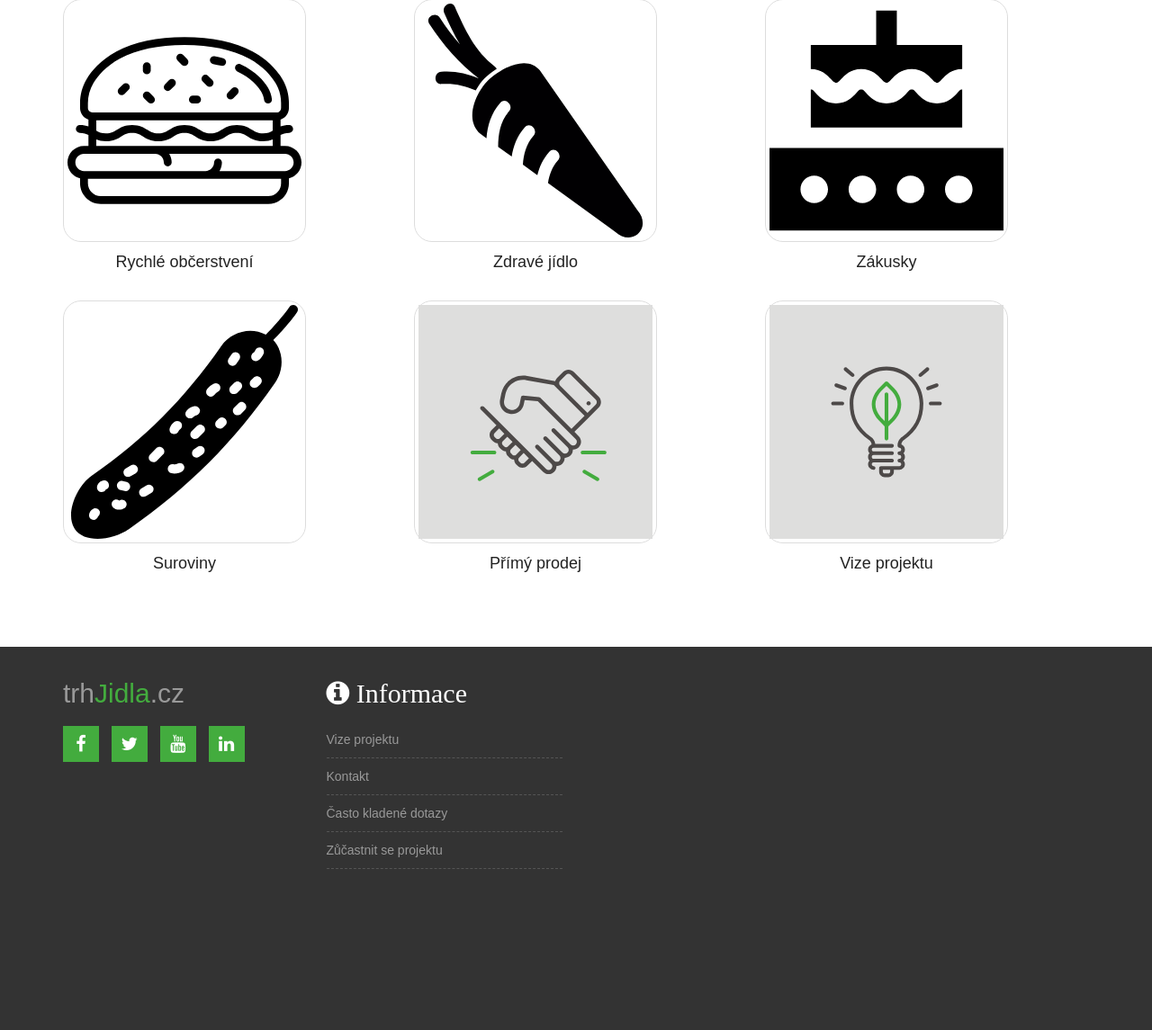
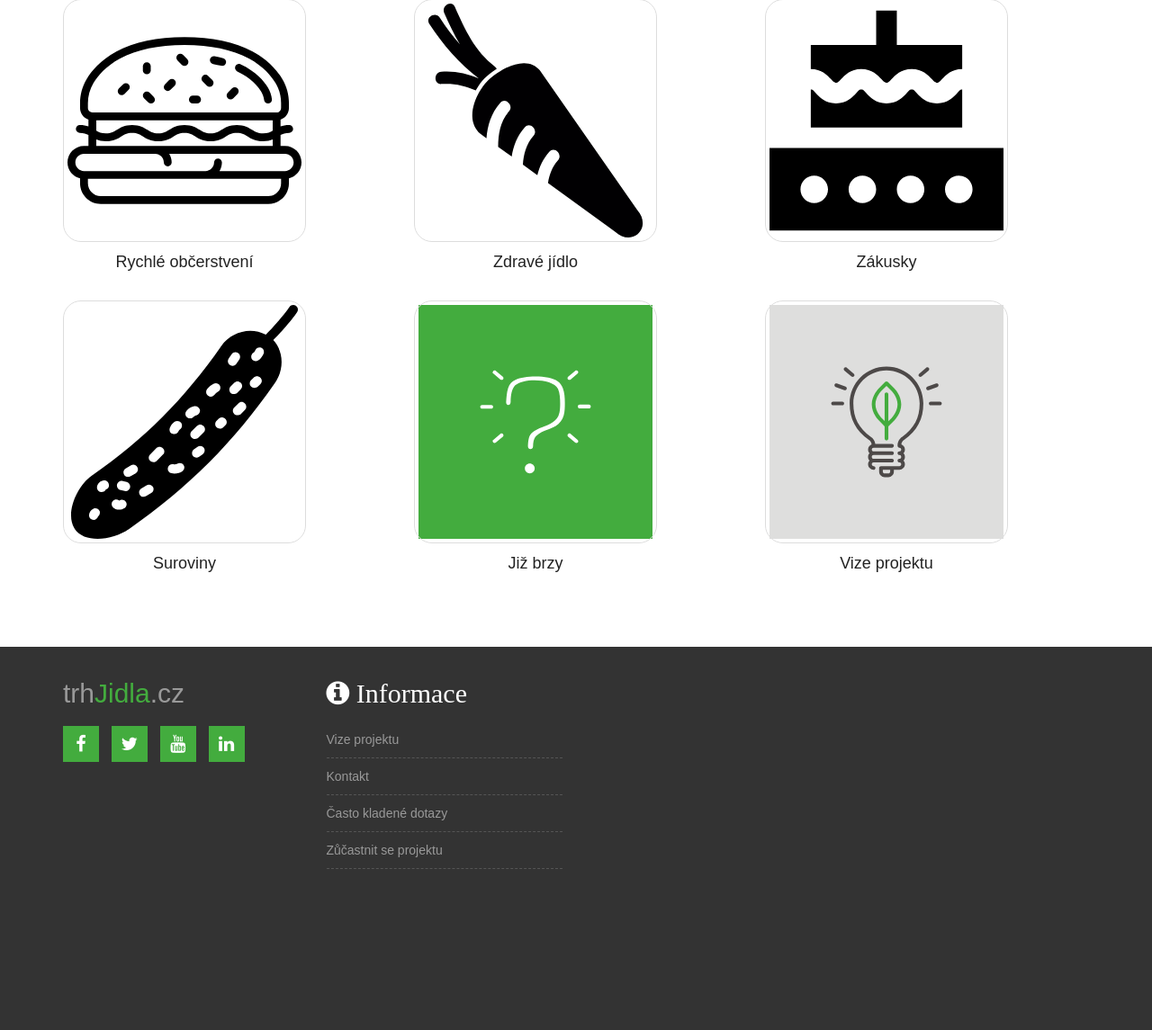
Before and after one commit to jnosgps/trhjidla, a Django app: template shop1/templates/shop1/home_view.html in a window 1280 px wide; the page is wider, and only the part inside the window is pictured. Shown: the part 640-1785 px from the top of that part at 90% size. Run offline with Django 3.2, Linux system fonts and the light colour scheme; the template is opened without the code that fills it, so the values that code supplies are empty; some libraries are stand-ins or nearby versions.

Commit message:
zmena log, skryti kategorie direct

```diff
--- a/shop1/templates/shop1/home_view.html
+++ b/shop1/templates/shop1/home_view.html
@@ -77,16 +77,18 @@
 		<div class="col-md-4">
 			<div class="home-category">
 				<div class="home-category-img">
-					<img src="/static/img/svg/direct.svg" alt="Přímý prodej">
+					<!--<img src="/static/img/svg/direct.svg" alt="Přímý prodej">-->
+					<img src="/static/img/svg/8B.svg" alt="Již brzy">
 					<div class="home-category-hover">
-						<a href="producenti/direct/az/" class="home-category-hover-linkA"><i class="fa fa-link xfax"></i> Producenti (A-Z)</a>
+						<!--<a href="producenti/direct/az/" class="home-category-hover-linkA"><i class="fa fa-link xfax"></i> Producenti (A-Z)</a>
 						<a href="producenti/direct/top/" class="home-category-hover-linkB"><i class="fa fa-link xfax"></i> Producenti (<i class="fa fa-star"></i>)</a>
 						<a href="produkty/direct/az/" class="home-category-hover-linkC"><i class="fa fa-link xfax"></i> Produkty (A-Z)</a>
-						<a href="producenti/direct/on/" class="home-category-hover-linkD"><i class="fa fa-link xfax"></i> Producenti (<i class="fa fa-toggle-on"></i>)</a>
+						<a href="producenti/direct/on/" class="home-category-hover-linkD"><i class="fa fa-link xfax"></i> Producenti (<i class="fa fa-toggle-on"></i>)</a>-->
+						<a href="producenti/direct/on/" class="home-category-hover-linkD"><i class="fa fa-link xfax"></i> Již brzy</a>
 					</div>
 				</div>
 
-				<h2><a href="#">Přímý prodej</a></h2>
+				<h2><a href="#">Již brzy</a></h2>
 			</div>
 		</div>
 
```
Also changed, not shown: shop1/static/img/svg/8B.svg (added), shop1/static/img/svg/cake.svg, shop1/static/img/svg/cucumber.svg, shop1/static/img/svg/fresh-carrot.svg, shop1/static/img/svg/hamburger.svg.
